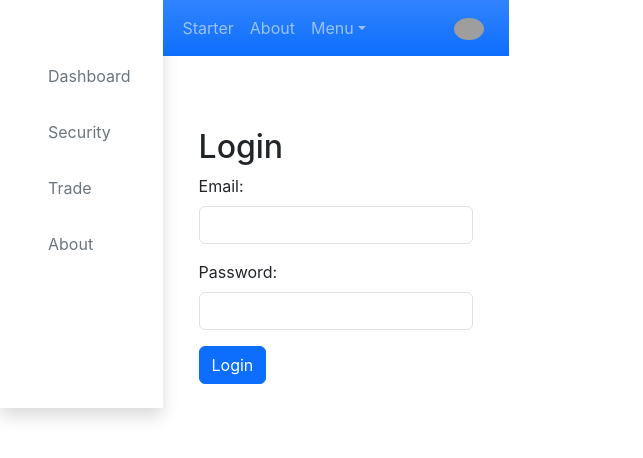
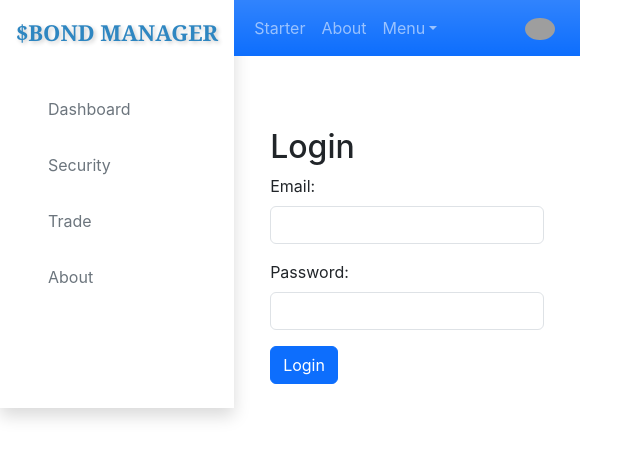
Before and after one commit to gayatri2/CodingChallenge_Group10_Frontend, a React (Create React App) app: page /login in a window 1280 px wide. Shown: the top 458 px of the page, without its empty margins (0-643 px from the left). Built offline with nearby package versions, Linux system fonts and the light colour scheme; grey boxes are pictures that could not be loaded; the HTML template or start-up script is replaced by a standard one.

Commit message:
Sidebar heading changed

```diff
--- a/src/layouts/Sidebar.js
+++ b/src/layouts/Sidebar.js
@@ -1,7 +1,7 @@
 import { Button, Nav, NavItem } from "reactstrap";
 
 import { Link, useLocation } from "react-router-dom";
-
+import MonetizationOnIcon from '@mui/icons-material/MonetizationOn';
 const navigation = [
   {
     title: "Dashboard",
@@ -34,11 +34,20 @@ const Sidebar = () => {
     document.getElementById("sidebarArea").classList.toggle("showSidebar");
   };
   let location = useLocation();
+    const bondManagerStyle = {
+    fontSize: '22px',
+    fontFamily: 'Georgia, serif',
+    fontWeight: 'bold',
+    color: '#2E86C1', // You can choose a color that you like
+    textShadow: '2px 2px 4px rgba(0, 0, 0, 0.2)'
+  };
 
   return (
     <div className="p-3">
       <div className="d-flex align-items-center">
+       <b style={bondManagerStyle} >$BOND MANAGER</b>
         <span className="ms-auto d-lg-none">
+
         <Button
           close
           size="sm"
```
